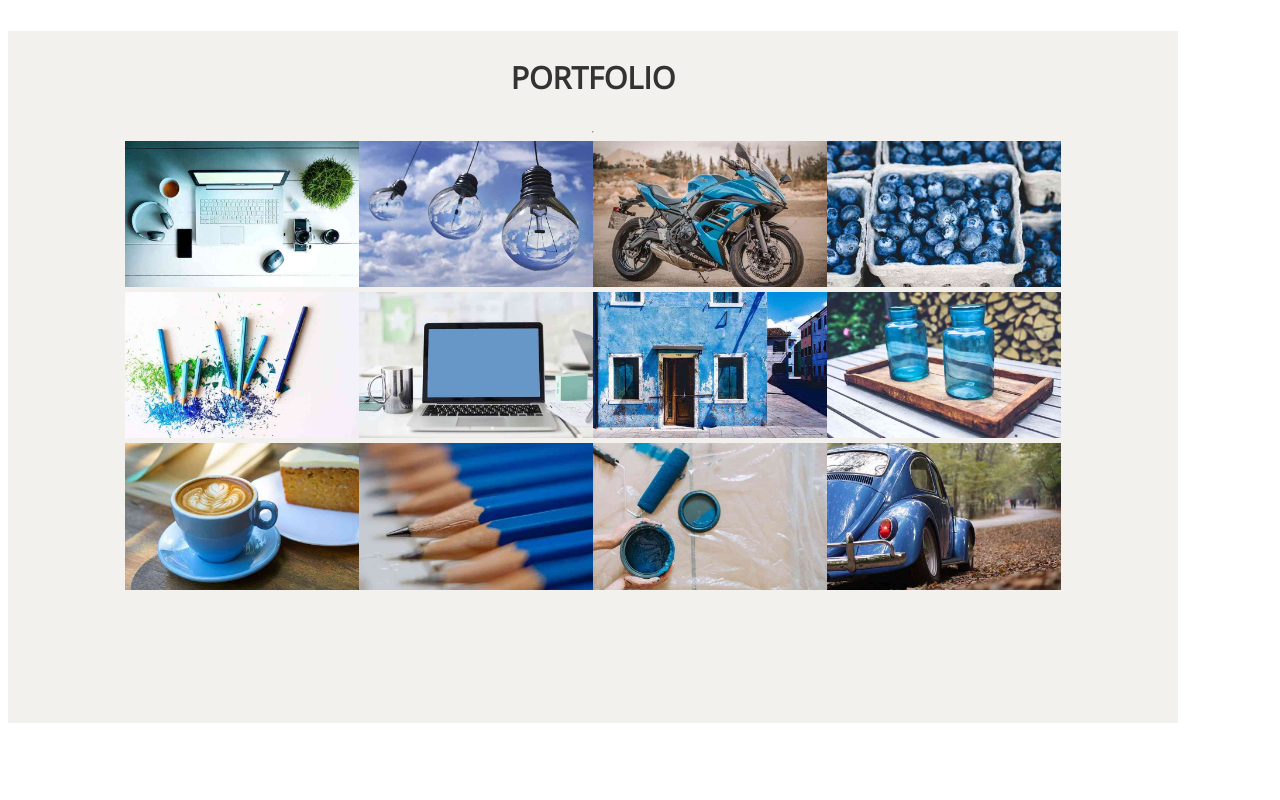
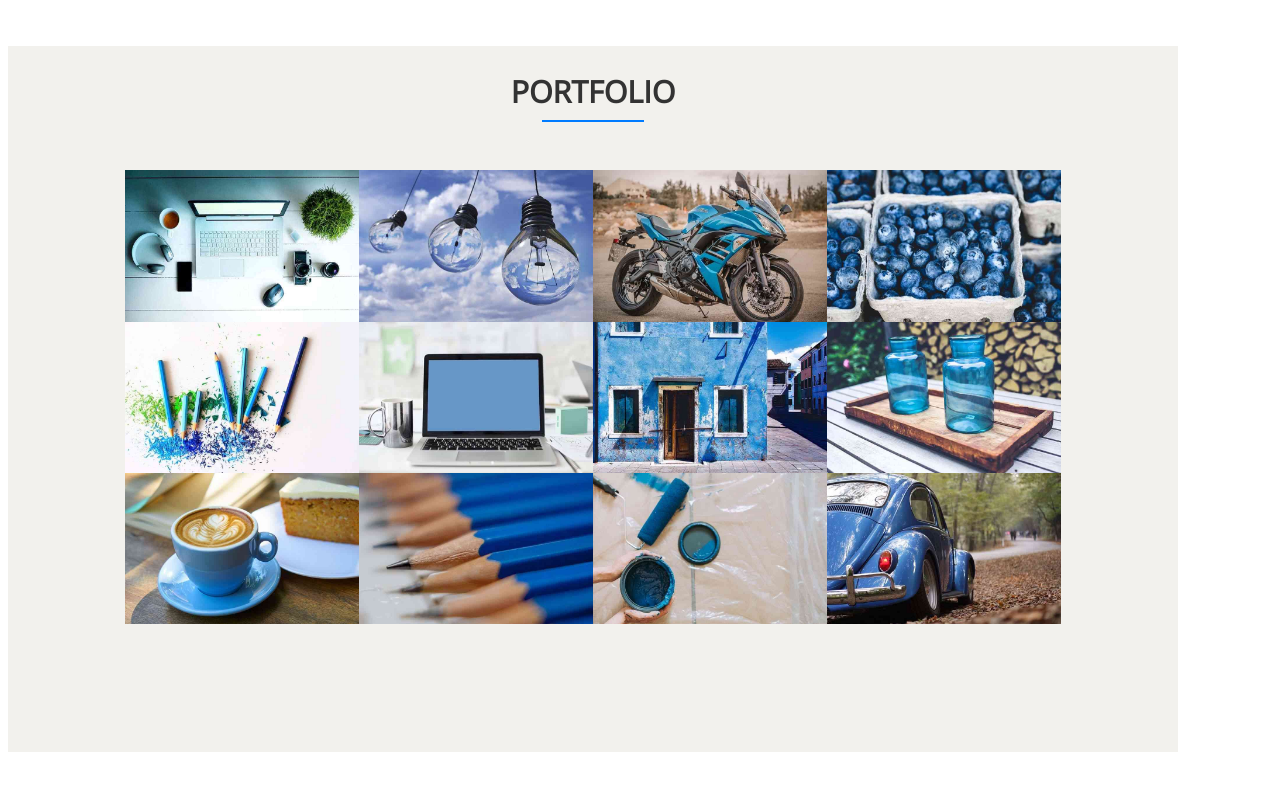
Before and after one commit to tomfidos/front-end, a plain HTML site: page 9-portfolio/index.html in a window 1280 px wide. Shown: the part 1500-2300 px from the top of the page. Drawn offline with nearby package versions, Linux system fonts and the light colour scheme.

Commit message:
Added hrs and changed image titles by hover.

```diff
--- a/9-portfolio/css/style.css
+++ b/9-portfolio/css/style.css
@@ -22,7 +22,9 @@ h1 {
 }
 
 hr {
-
+    width: 100px;
+    border: 1px solid #007bff;
+    margin-bottom: 3em;
 }
 
 h2, .greyText {
@@ -51,6 +53,7 @@ h2, .greyText {
 
 .sectionHeader {
     font-size: 1.9em;
+    margin-bottom: 0px;
 }
 
 .inline {
@@ -80,6 +83,8 @@ h2, .greyText {
 
 .item {
     width: 100%;
+    height: 100%;
+    box-sizing: border-box;
 }
 
 .image {
@@ -95,7 +100,7 @@ h2, .greyText {
     top: 0;
     left: 0;
     text-align: center;
-    padding-top: 20%;
+    font-size: 3em;
     background-color: rgba(0, 0, 100);
     color: white;
     margin: 0;
```
